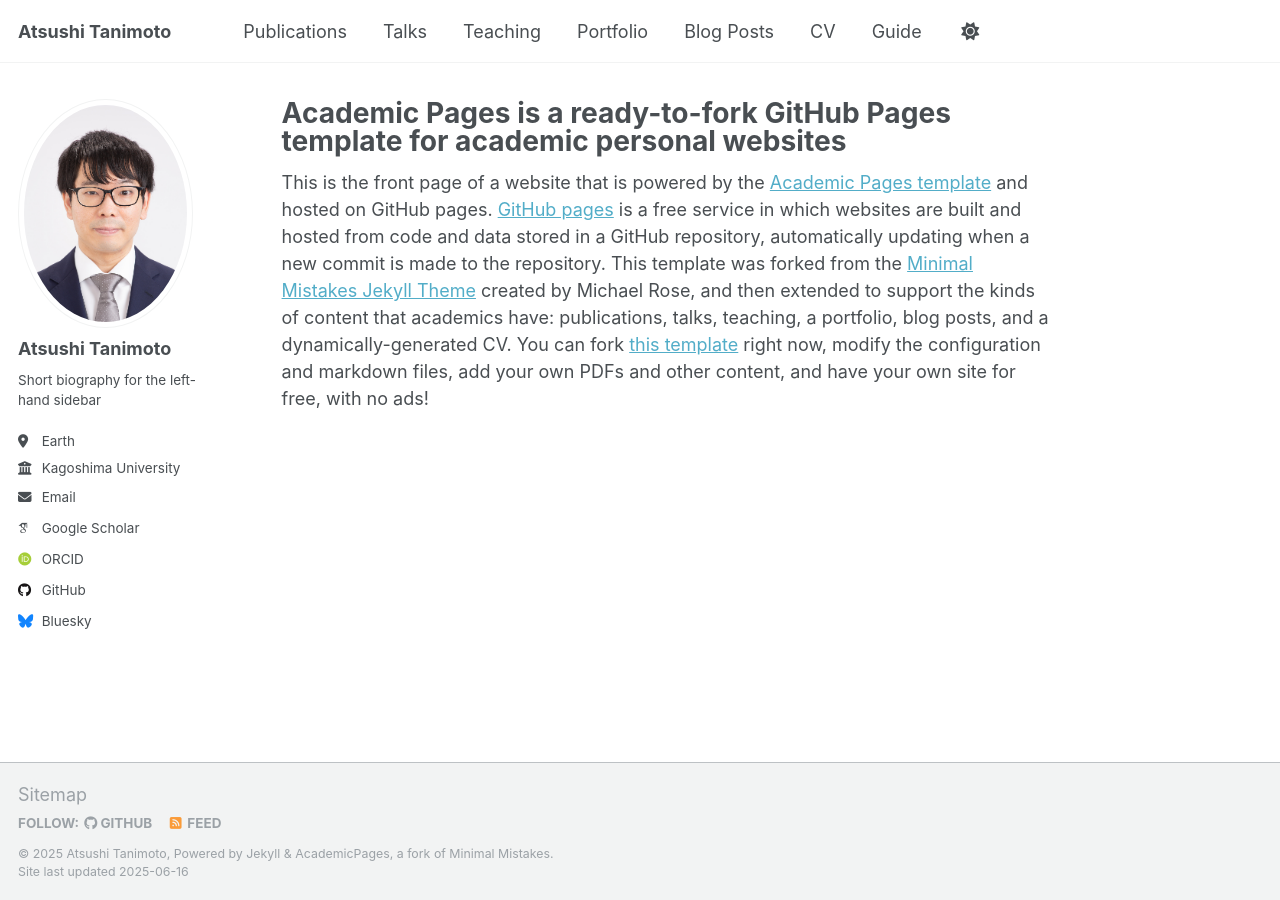
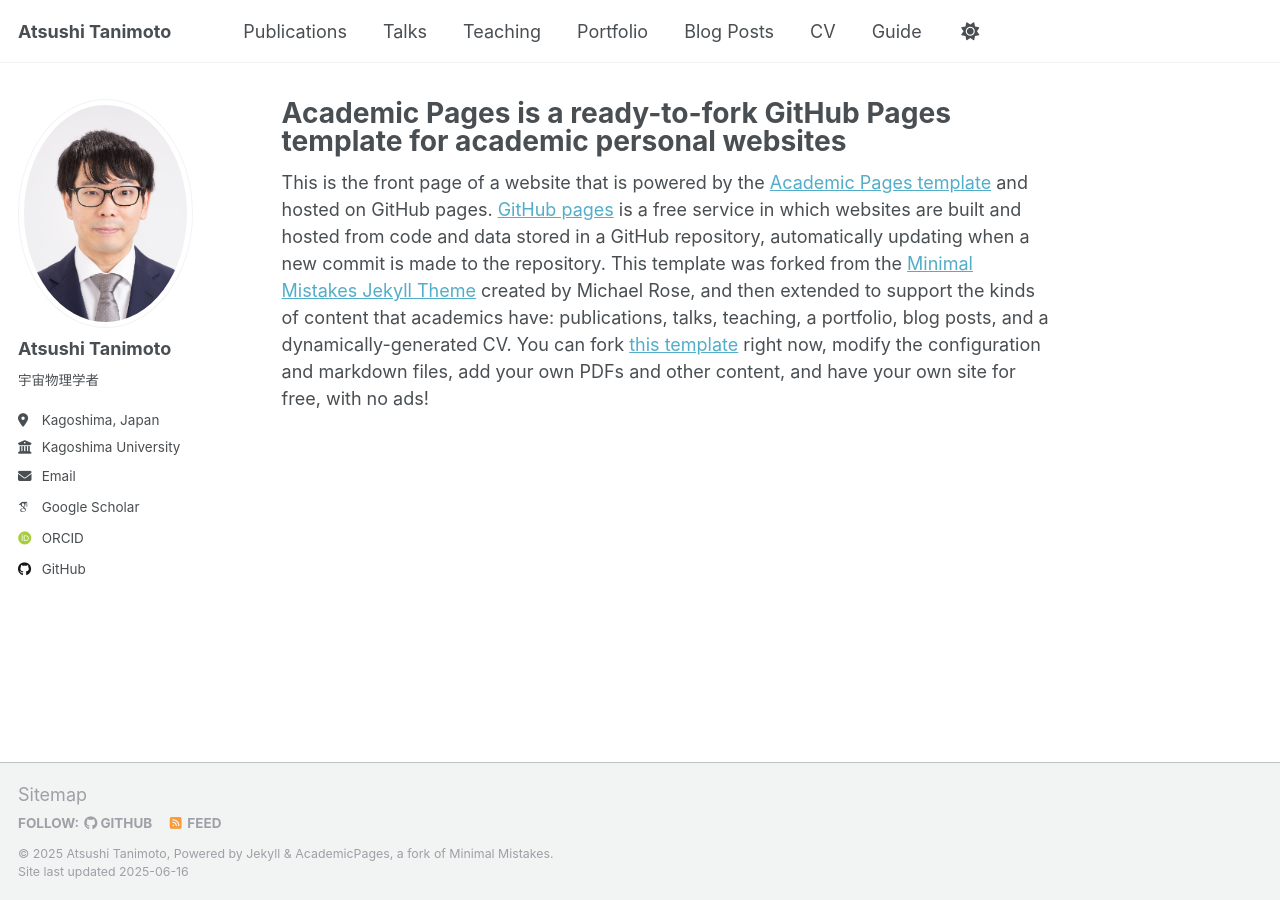
Before and after one commit to AtsushiTanimoto/atsushitanimoto.github.io, a Jekyll site: the page built from _pages/about.md, in a window 1280 px wide. Built offline with Jekyll 4.4.1, drawn with Linux system fonts in a browser that asks for light colours; some web fonts are replaced.

Commit message:
updated profile

```diff
--- a/_config.yml
+++ b/_config.yml
@@ -16,8 +16,8 @@ author:
   # Biographic information
   avatar           : "Tanimoto.jpg"
   name             : "Atsushi Tanimoto"
-  bio              : "Short biography for the left-hand sidebar"
-  location         : "Earth"
+  bio              : "宇宙物理学者"
+  location         : "Kagoshima, Japan"
   employer         : "Kagoshima University"
   uri              : # URL
   email            : "none@example.org"
@@ -41,7 +41,7 @@ author:
   stackoverflow    : # User number or user number and name (i.e., use "1" or "1/jeff-atwood")
 
   # Social media
-  bluesky          : "bsky.app" # Replace this with you Bluesky username
+  bluesky          : #"bsky.app" # Replace this with you Bluesky username
   facebook         : # Username
   flickr           : # Username
   foursquare       : # Username
```
